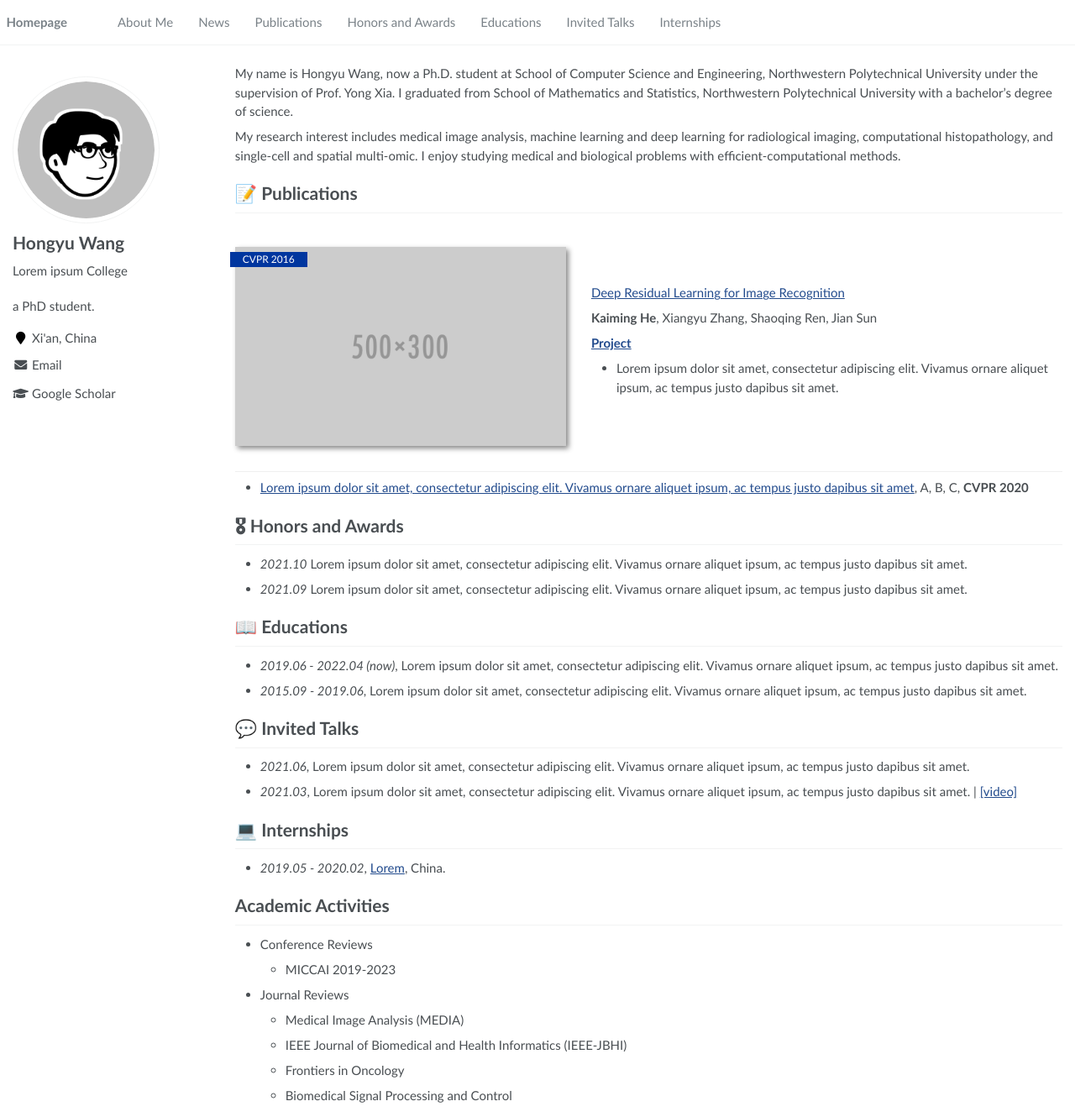
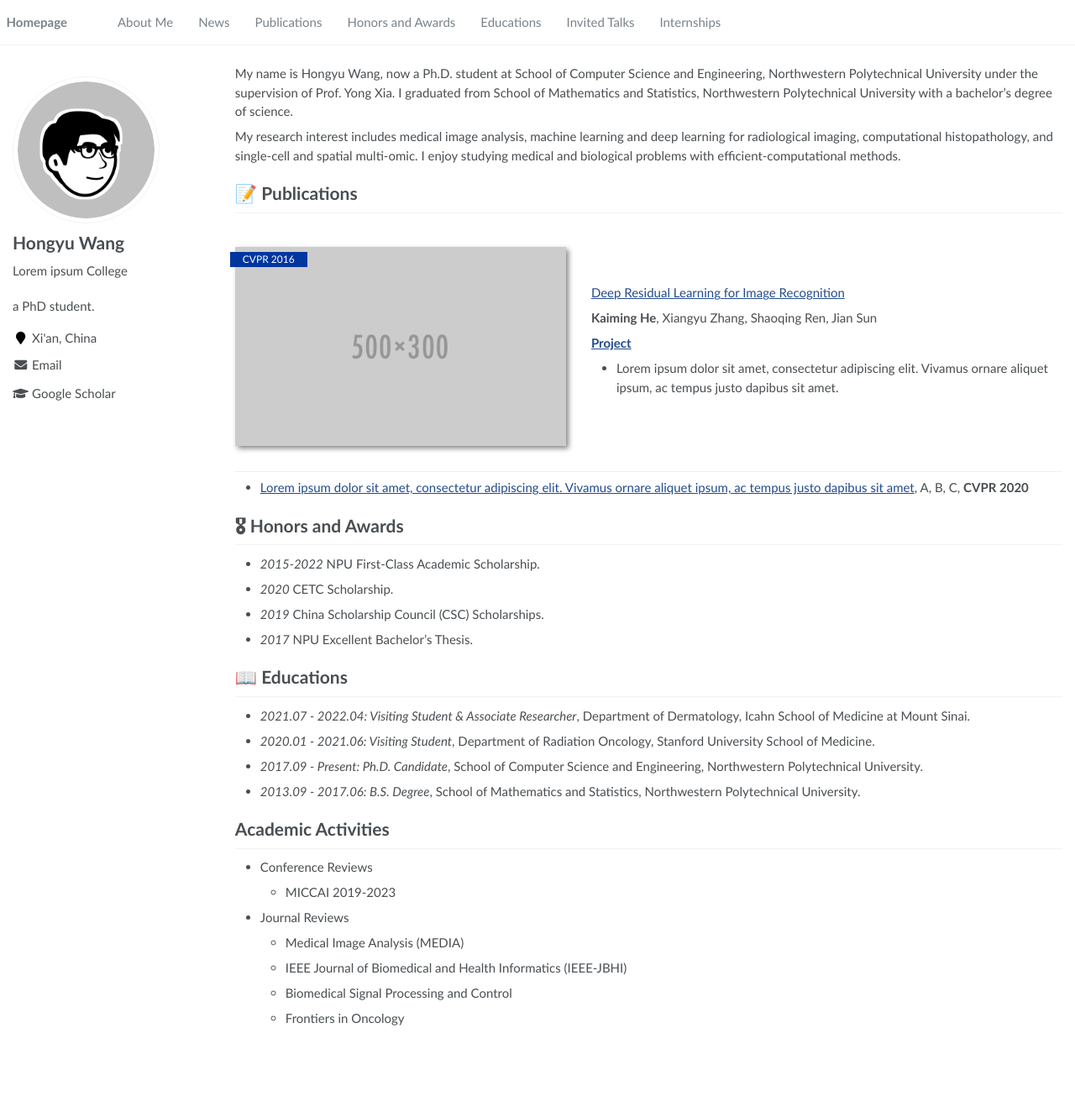
Before and after one commit to hywang01/hywang01.github.io, a Jekyll site: the page built from _pages/about.md, in a window 1280 px wide and 1330 px high. Shown: the whole window at 84% size. Built offline with Jekyll 4.4.1, drawn with Linux system fonts in a browser that asks for light colours.

Commit message:
commented

```diff
--- a/_pages/about.md
+++ b/_pages/about.md
@@ -42,19 +42,23 @@ My research interest includes medical image analysis, machine learning and deep
 - [Lorem ipsum dolor sit amet, consectetur adipiscing elit. Vivamus ornare aliquet ipsum, ac tempus justo dapibus sit amet](https://github.com), A, B, C, **CVPR 2020**
 
 # 🎖 Honors and Awards
-- *2021.10* Lorem ipsum dolor sit amet, consectetur adipiscing elit. Vivamus ornare aliquet ipsum, ac tempus justo dapibus sit amet.
-- *2021.09* Lorem ipsum dolor sit amet, consectetur adipiscing elit. Vivamus ornare aliquet ipsum, ac tempus justo dapibus sit amet.
+- *2015-2022* NPU First-Class Academic Scholarship.
+- *2020* CETC Scholarship.
+- *2019* China Scholarship Council (CSC) Scholarships.
+- *2017* NPU Excellent Bachelor’s Thesis.
 
 # 📖 Educations
-- *2019.06 - 2022.04 (now)*, Lorem ipsum dolor sit amet, consectetur adipiscing elit. Vivamus ornare aliquet ipsum, ac tempus justo dapibus sit amet.
-- *2015.09 - 2019.06*, Lorem ipsum dolor sit amet, consectetur adipiscing elit. Vivamus ornare aliquet ipsum, ac tempus justo dapibus sit amet.
+- *2021.07 - 2022.04: Visiting Student & Associate Researcher*, Department of Dermatology, Icahn School of Medicine at Mount Sinai.
+- *2020.01 - 2021.06: Visiting Student*, Department of Radiation Oncology, Stanford University School of Medicine.
+- *2017.09 - Present: Ph.D. Candidate*, School of Computer Science and Engineering, Northwestern Polytechnical University.
+- *2013.09 - 2017.06: B.S. Degree*, School of Mathematics and Statistics, Northwestern Polytechnical University.
 
-# 💬 Invited Talks
-- *2021.06*, Lorem ipsum dolor sit amet, consectetur adipiscing elit. Vivamus ornare aliquet ipsum, ac tempus justo dapibus sit amet.
-- *2021.03*, Lorem ipsum dolor sit amet, consectetur adipiscing elit. Vivamus ornare aliquet ipsum, ac tempus justo dapibus sit amet.  \| [\[video\]](https://github.com/)
+[//]: # 💬 Invited Talks
+[//]: - *2021.06*, Lorem ipsum dolor sit amet, consectetur adipiscing elit. Vivamus ornare aliquet ipsum, ac tempus justo dapibus sit amet.
+[//]: - *2021.03*, Lorem ipsum dolor sit amet, consectetur adipiscing elit. Vivamus ornare aliquet ipsum, ac tempus justo dapibus sit amet.  \| [\[video\]](https://github.com/)
 
-# 💻 Internships
-- *2019.05 - 2020.02*, [Lorem](https://github.com/), China.
+[//]: # 💻 Internships
+[//]: - *2019.05 - 2020.02*, [Lorem](https://github.com/), China.
 
 # Academic Activities
 - Conference Reviews
@@ -63,5 +67,5 @@ My research interest includes medical image analysis, machine learning and deep
 - Journal Reviews
 	- Medical Image Analysis (MEDIA)
 	- IEEE Journal of Biomedical and Health Informatics (IEEE-JBHI)
+	- Biomedical Signal Processing and Control
 	- Frontiers in Oncology
-	- Biomedical Signal Processing and Control
```
